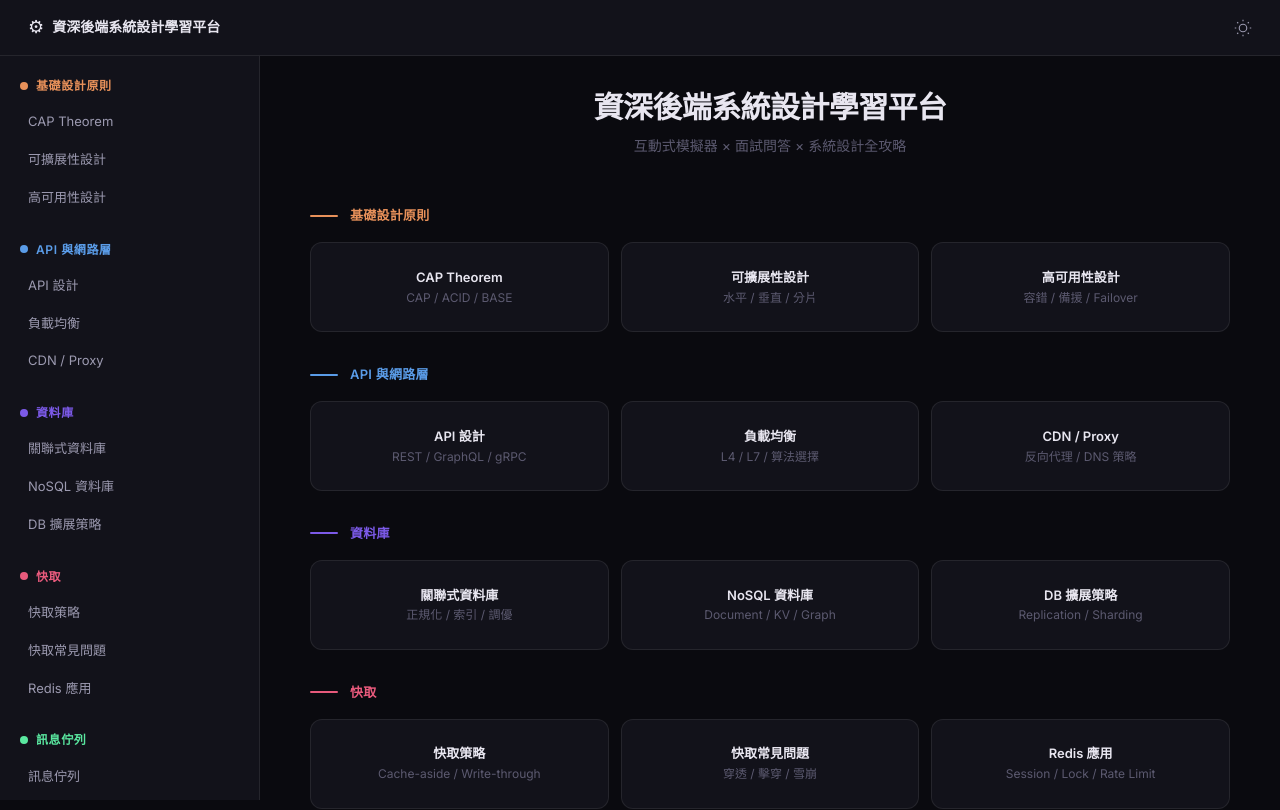
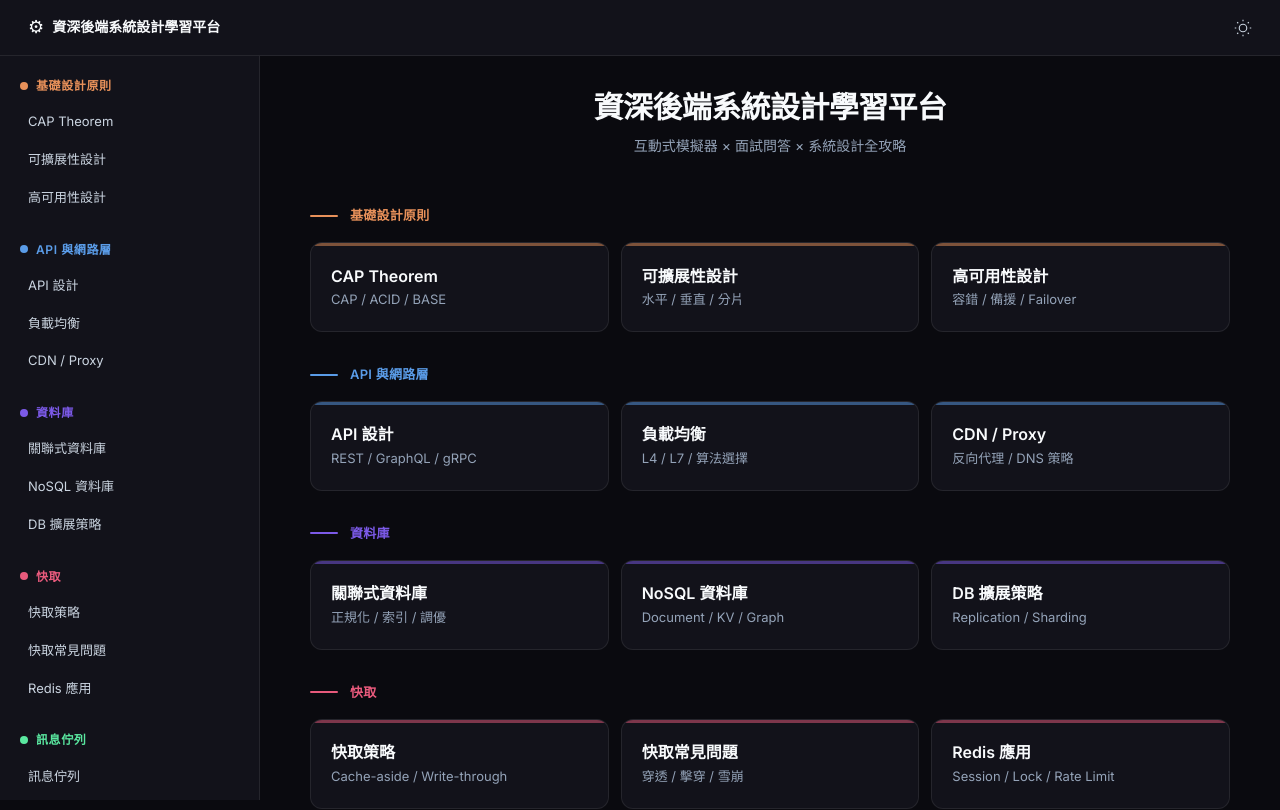
Before and after one commit to RayLiu1999/system-design-platform, a React (Vite) app: page /topic/1 in a window 1280 px wide. Shown: the top 810 px of the page. Built offline with nearby package versions, Linux system fonts and the light colour scheme.

Commit message:
style: brighten dark mode text and enhance topic card hover effects

```diff
--- a/src/components/TopicCard.css
+++ b/src/components/TopicCard.css
@@ -2,20 +2,23 @@
 .topic-card {
   position: relative;
   display: flex;
-  flex-direction: column;
   align-items: center;
-  justify-content: center;
-  gap: var(--space-1);
-  padding: var(--space-4) var(--space-3);
+  justify-content: space-between;
+  gap: var(--space-2);
+  padding: var(--space-4) var(--space-5);
   background: var(--clr-bg-secondary);
   border: 1px solid var(--clr-border);
   border-radius: var(--radius-lg);
-  text-align: center;
-  transition: all var(--transition-base);
+  text-align: left;
+  /* Q彈物理動效：使用 cubic-bezier 讓動畫更絲滑、帶有微彈性 */
+  transition: all 400ms cubic-bezier(0.175, 0.885, 0.32, 1.275);
   overflow: hidden;
   min-height: 90px;
+  cursor: pointer;
+  width: 100%;
 }
 
+/* 頂部細線 */
 .topic-card::before {
   content: '';
   position: absolute;
@@ -24,30 +27,89 @@
   right: 0;
   height: 3px;
   background: var(--card-accent);
-  opacity: 0;
-  transition: opacity var(--transition-fast);
+  opacity: 0.5;
+  transition: opacity 300ms ease;
+  z-index: 2;
 }
 
+/* Hover 時整張卡片浮現與放大 */
 .topic-card:hover {
   border-color: var(--card-accent);
-  transform: translateY(-3px);
-  box-shadow: 0 4px 20px rgba(0, 0, 0, 0.3);
+  transform: translateY(-4px) scale(1.02);
+  /* 光暈投射：利用主題色產生淡淡的螢光陰影 */
+  box-shadow: 0 10px 30px -10px color-mix(in srgb, var(--card-accent) 40%, transparent);
 }
 
 .topic-card:hover::before {
   opacity: 1;
+  box-shadow: 0 0 10px var(--card-accent);
+}
+
+/* 背景冰川透亮：加入極微量的主題色作為漸層光暈 */
+.topic-card-glow {
+  position: absolute;
+  top: 0;
+  left: 0;
+  right: 0;
+  bottom: 0;
+  background: radial-gradient(circle at top right, color-mix(in srgb, var(--card-accent) 10%, transparent) 0%, transparent 60%);
+  opacity: 0;
+  transition: opacity 400ms ease;
+  pointer-events: none;
+  z-index: 0;
+}
+
+.topic-card:hover .topic-card-glow {
+  opacity: 1;
+}
+
+/* 內容區塊 */
+.topic-card-content {
+  flex: 1;
+  display: flex;
+  flex-direction: column;
+  gap: var(--space-1);
+  z-index: 1;
 }
 
 /* 標題 */
 .topic-card-title {
-  font-size: var(--text-sm);
+  font-size: var(--text-md);
   font-weight: 600;
   color: var(--clr-text-primary);
   line-height: 1.3;
+  transition: color 300ms ease;
 }
 
+.topic-card:hover .topic-card-title {
+  color: var(--card-accent); /* 文字高亮 */
+}
+
+/* 副標題 */
 .topic-card-subtitle {
-  font-size: var(--text-xs);
+  font-size: var(--text-sm);
   color: var(--clr-text-muted);
-  line-height: 1.3;
+  line-height: 1.4;
+  transition: color 300ms ease;
 }
+
+.topic-card:hover .topic-card-subtitle {
+  color: var(--clr-text-secondary); /* 副標題變亮 */
+}
+
+/* 互動箭頭 */
+.topic-card-arrow {
+  display: flex;
+  align-items: center;
+  justify-content: center;
+  color: var(--card-accent);
+  opacity: 0;
+  transform: translateX(-15px);
+  transition: all 400ms cubic-bezier(0.175, 0.885, 0.32, 1.275);
+  z-index: 1;
+}
+
+.topic-card:hover .topic-card-arrow {
+  opacity: 1;
+  transform: translateX(0);
+}
--- a/src/components/TopicCard.jsx
+++ b/src/components/TopicCard.jsx
@@ -18,8 +18,19 @@ export default function TopicCard({ topic, categoryColor }) {
       onClick={() => navigate(`/topic/${topic.id}`)}
       id={`topic-card-${topic.id}`}
     >
-      <div className="topic-card-title">{t(topic.titleKey)}</div>
-      <div className="topic-card-subtitle">{t(topic.subtitleKey)}</div>
+      <div className="topic-card-content">
+        <div className="topic-card-title">{t(topic.titleKey)}</div>
+        <div className="topic-card-subtitle">{t(topic.subtitleKey)}</div>
+      </div>
+
+      <div className="topic-card-arrow" aria-hidden="true">
+        <svg xmlns="http://www.w3.org/2000/svg" width="20" height="20" viewBox="0 0 24 24" fill="none" stroke="currentColor" strokeWidth="2.5" strokeLinecap="round" strokeLinejoin="round">
+          <line x1="5" y1="12" x2="19" y2="12"></line>
+          <polyline points="12 5 19 12 12 19"></polyline>
+        </svg>
+      </div>
+
+      <div className="topic-card-glow" />
     </button>
   )
 }
--- a/src/styles/tokens.css
+++ b/src/styles/tokens.css
@@ -73,9 +73,9 @@
   --clr-bg-elevated:  #222230;
   --clr-bg-hover:     #2a2a3a;
 
-  --clr-text-primary:   #e8e6f0;
-  --clr-text-secondary: #9c9ab0;
-  --clr-text-muted:     #5c5a70;
+  --clr-text-primary:   #f8fafc;
+  --clr-text-secondary: #cbd5e1;
+  --clr-text-muted:     #94a3b8;
 
   --clr-border:       rgba(255, 255, 255, 0.08);
   --clr-border-hover: rgba(255, 255, 255, 0.15);
```
